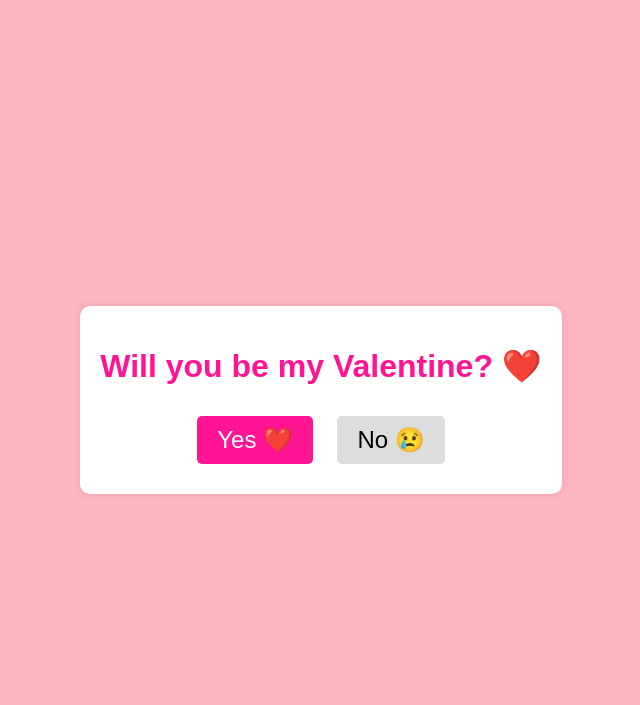
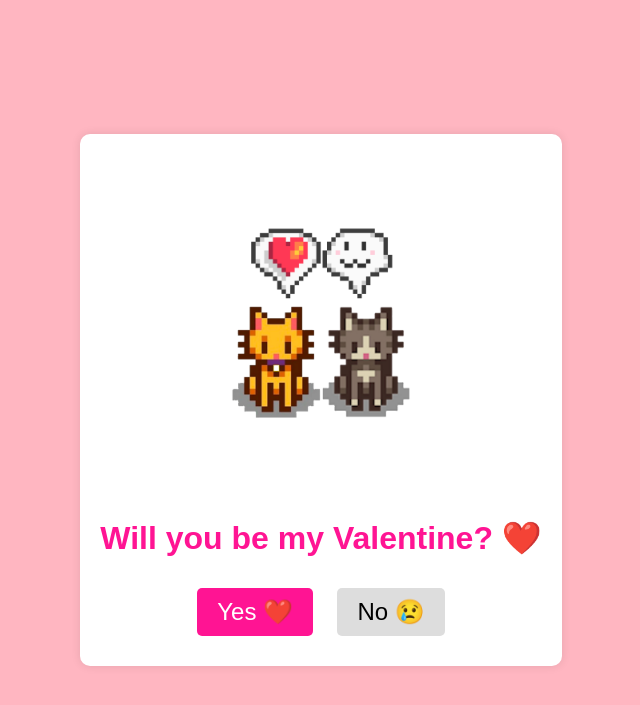
Before and after one commit to kris-perezz/VDWA, a Flask app: page /main in a window 1280 px wide. Shown: the top 705 px of the page, without its empty margins (319-959 px from the left). Run offline with Flask 3, Linux system fonts and the light colour scheme.

Commit message:
temporary

```diff
--- a/static/css/style.css
+++ b/static/css/style.css
@@ -66,3 +66,11 @@ p {
     background: #ddd;
     color: black;
 }
+
+
+.stardew-cat-img {
+    width: 300px;  /* Adjust width as needed */
+    height: auto;
+    margin: 20px 0;
+    border-radius: 10px;
+}
--- a/templates/intro.html
+++ b/templates/intro.html
@@ -3,7 +3,7 @@
 <head>
     <meta charset="UTF-8">
     <meta name="viewport" content="width=device-width, initial-scale=1.0">
-    <title>Special Message ❤️</title>
+    <title>Special Message           </title>
     <link rel="stylesheet" href="{{ url_for('static', filename='css/style.css') }}">
     <script defer src="{{ url_for('static', filename='js/intro.js') }}"></script>
 </head>
--- a/templates/main.html
+++ b/templates/main.html
@@ -14,6 +14,9 @@
     </audio>
 
     <div class="container">
+        <!-- Display the Image -->
+        <img src="{{ url_for('static', filename='images/stardew-cat.png') }}" alt="Stardew Cats Image" class="stardew-cat-img">
+
         <h1>Will you be my Valentine? ❤️</h1>
         <div class="button-container">
             <a href="{{ url_for('yes') }}" class="btn">Yes ❤️</a>
```
Also changed, not shown: static/images/catface.png (added), static/images/stardew-cat.png (added).
